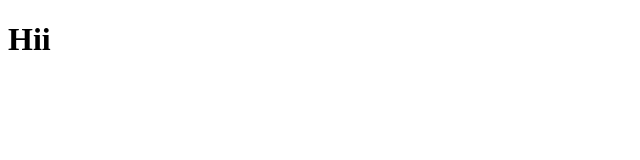
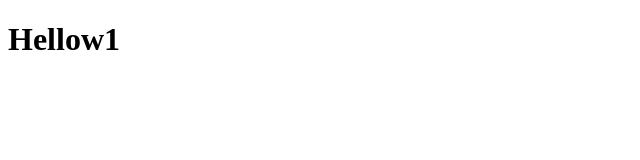
Before and after one commit to cecilhade12/latihan1-RevoU, a plain HTML site: page index.html in a window 1280 px wide. Shown: the whole page, without its empty margins (0-640 px from the left). Drawn offline with Linux system fonts and the light colour scheme.

Commit message:
second commit

```diff
--- a/index.html
+++ b/index.html
@@ -4,6 +4,6 @@
         <title>Web</title>
     </head>
     <body>
-        <h1>Hii</h1>
+        <h1>Hellow1</h1>
     </body>
 </html>
```
